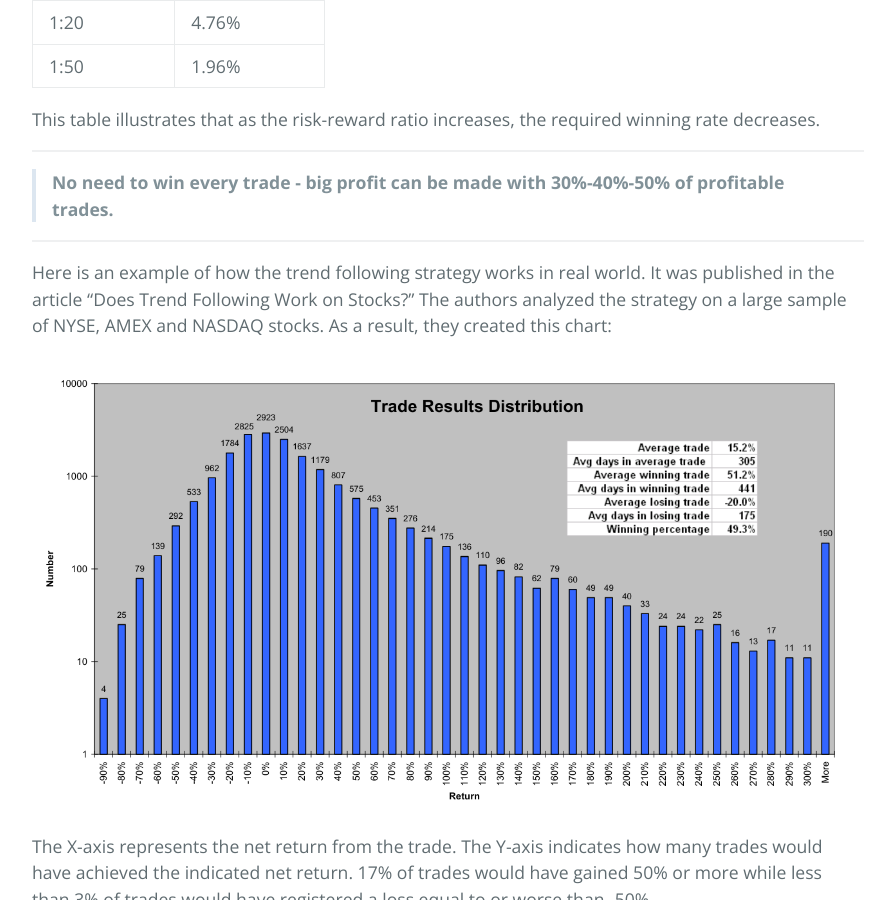
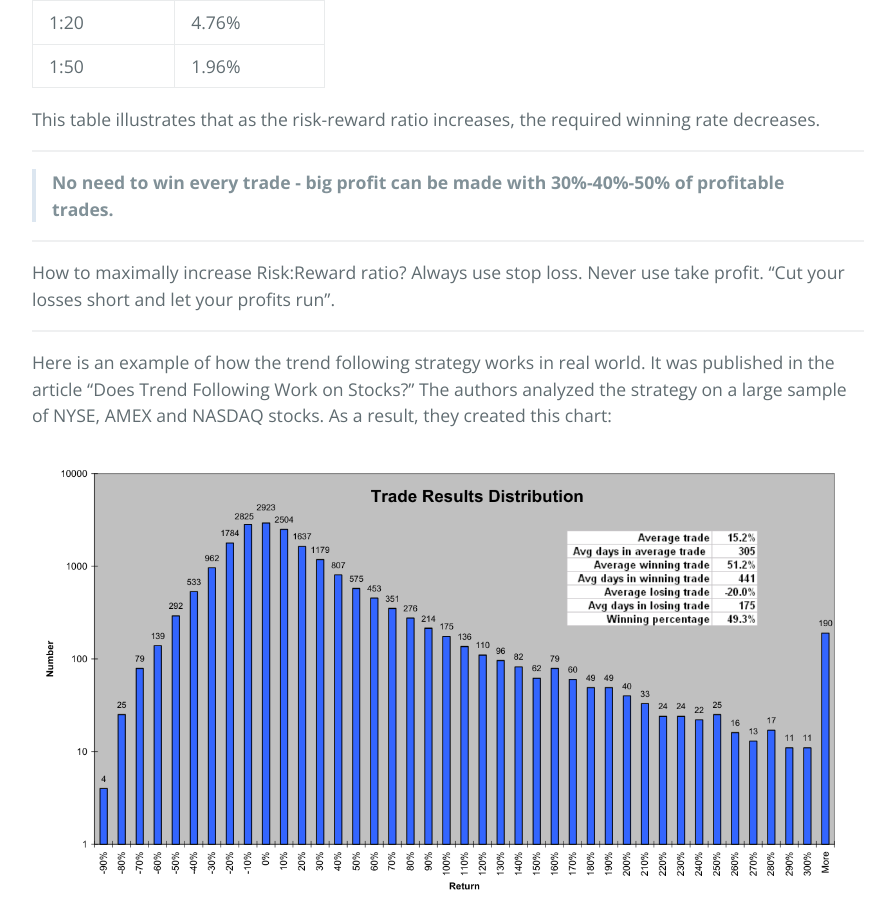
Before and after one commit to sergeyen7/sergeyen7.github.io, a Jekyll site: the page built from index.md, in a window 1280 px wide and 900 px high, scrolled down 8564 px. Shown: the whole window, without its empty margins (192-1087 px from the left). Built offline with Jekyll 4.4.1, drawn with Linux system fonts in a browser that asks for light colours; nearby versions of some CDN libraries.

Commit message:
Update index.md

```diff
--- a/index.md
+++ b/index.md
@@ -275,6 +275,10 @@ This table illustrates that as the risk-reward ratio increases, the required win
 
 * * *
 
+How to maximally increase Risk:Reward ratio? Always use stop loss. Never use take profit. “Cut your losses short and let your profits run”.
+
+* * *
+
 Here is an example of how the trend following strategy works in real world. It was published in the article "Does Trend Following Work on Stocks?" The authors analyzed the strategy on a large sample of NYSE, AMEX and NASDAQ stocks. As a result, they created this chart:
 
 ![Distribution of returns](/images/distribution.png)
```
